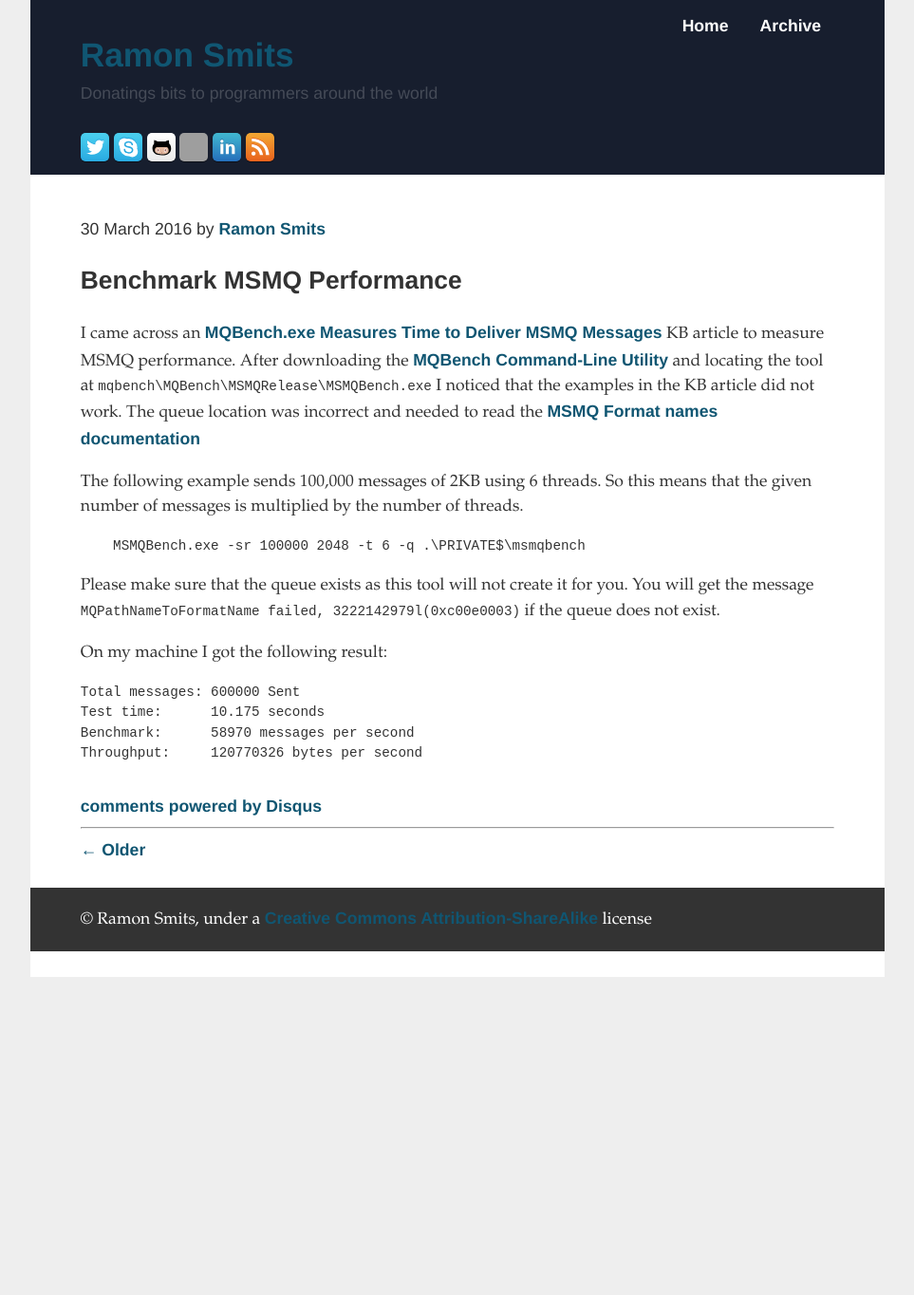
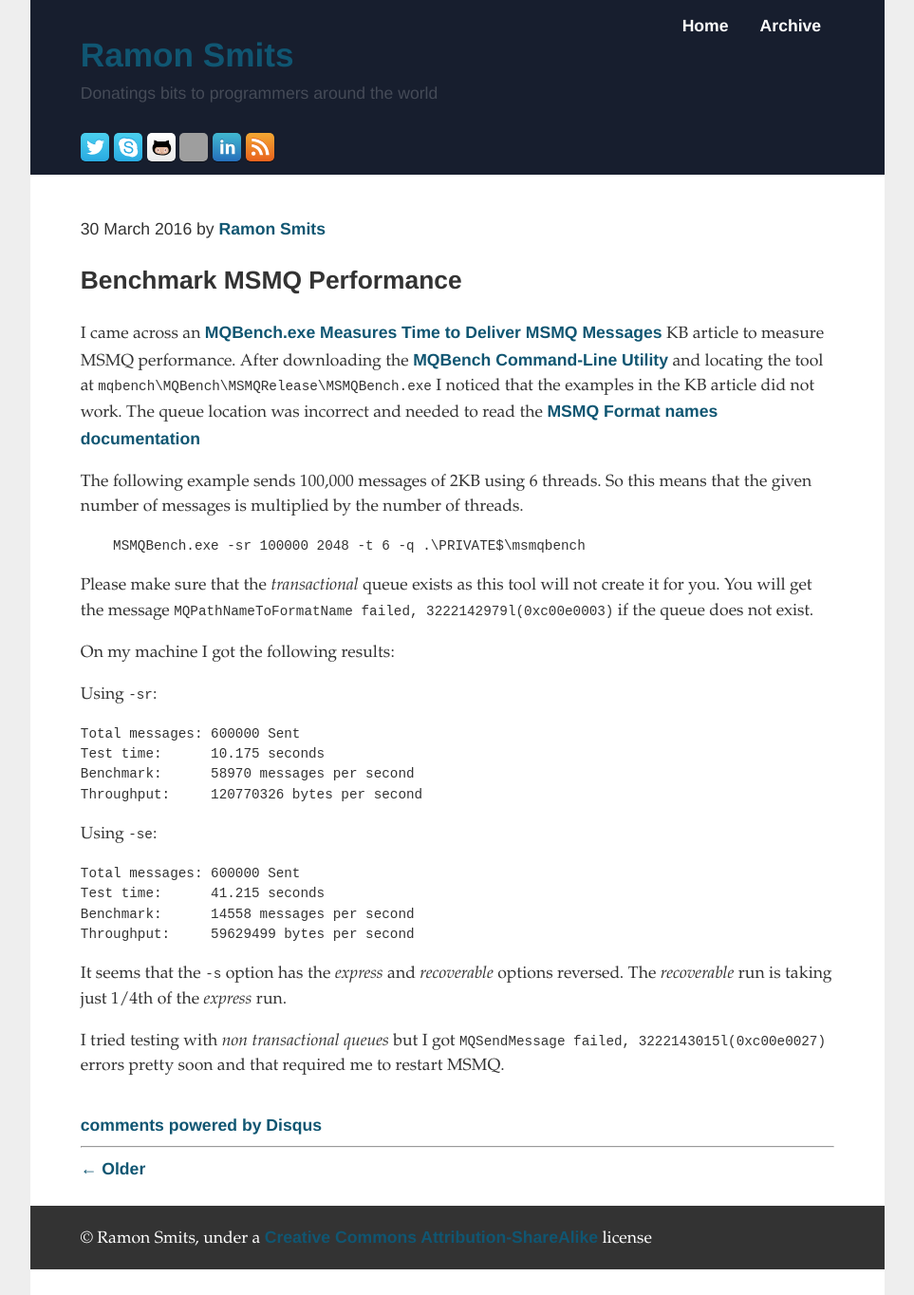
Before and after one commit to ramonsmits/ramonsmits.github.com, a Jekyll site: the page built from _posts/2016-03-30-benchmark-msmq-performance.md, in a window 1280 px wide. Shown: the whole page at 95% size, without its empty margins (158-1121 px from the left). Built offline with Jekyll 4.4.1, drawn with Linux system fonts in a browser that asks for light colours; comment, search, counter and statistics services are not loaded; before the commit the page ends 1029 px from its top, so only the background shows below that; grey boxes are pictures that could not be loaded.

Commit message:
Added difference between recoverable and express performance and testing with non transactional queues.

````diff
--- a/_posts/2016-03-30-benchmark-msmq-performance.md
+++ b/_posts/2016-03-30-benchmark-msmq-performance.md
@@ -12,14 +12,26 @@ The following example sends 100,000 messages of 2KB using 6 threads. So this mea
     MSMQBench.exe -sr 100000 2048 -t 6 -q .\PRIVATE$\msmqbench
 ```
 
-Please make sure that the queue exists as this tool will not create it for you. You will get the message `MQPathNameToFormatName failed, 3222142979l(0xc00e0003)` if the queue does not exist.
+Please make sure that the *transactional* queue exists as this tool will not create it for you. You will get the message `MQPathNameToFormatName failed, 3222142979l(0xc00e0003)` if the queue does not exist.
 
+On my machine I got the following results:
 
-On my machine I got the following result:
-
+Using `-sr`:
 ```
 Total messages: 600000 Sent
 Test time:      10.175 seconds
 Benchmark:      58970 messages per second
 Throughput:     120770326 bytes per second
 ```
+
+Using `-se`:
+```
+Total messages: 600000 Sent
+Test time:      41.215 seconds
+Benchmark:      14558 messages per second
+Throughput:     59629499 bytes per second
+```
+
+It seems that the `-s` option has the *express* and *recoverable* options reversed. The *recoverable* run is taking just 1/4th of the *express* run.
+
+I tried testing with *non transactional queues* but I got `MQSendMessage failed, 3222143015l(0xc00e0027)` errors pretty soon and that required me to restart MSMQ.
````
